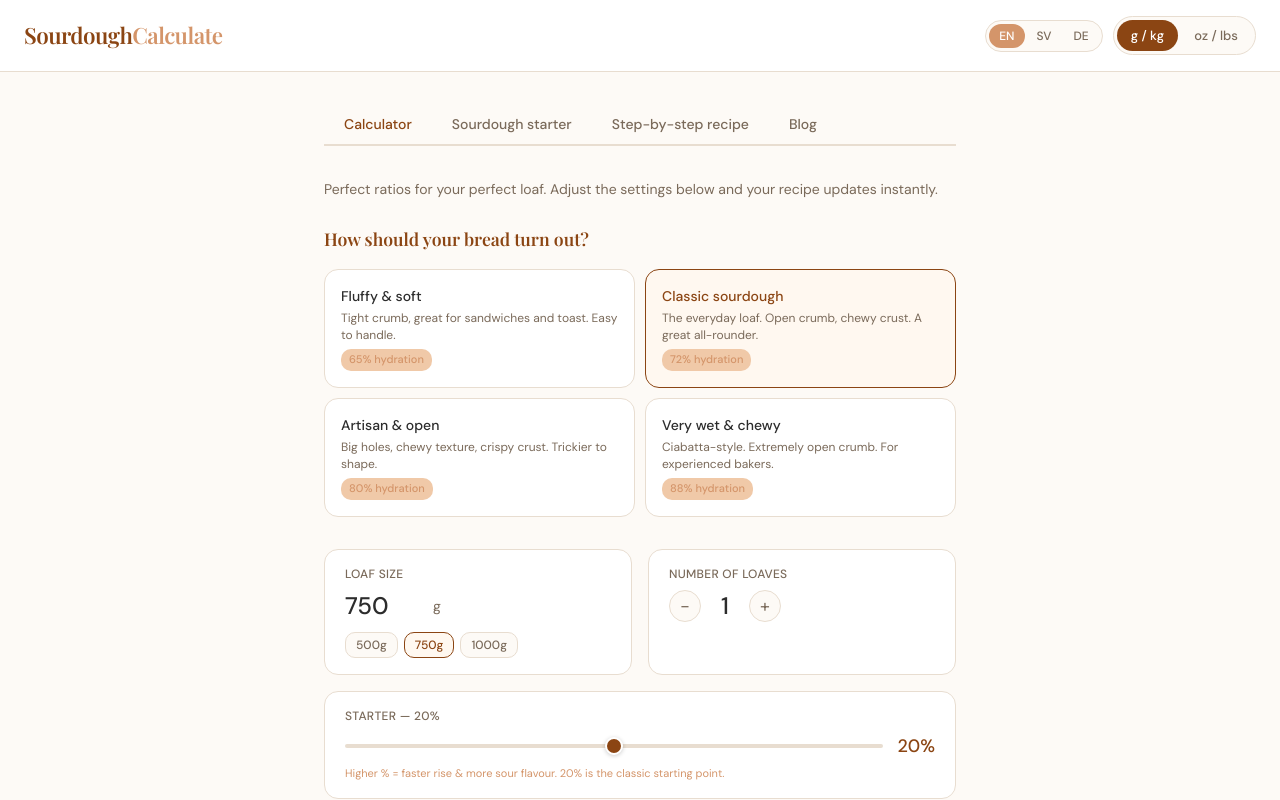
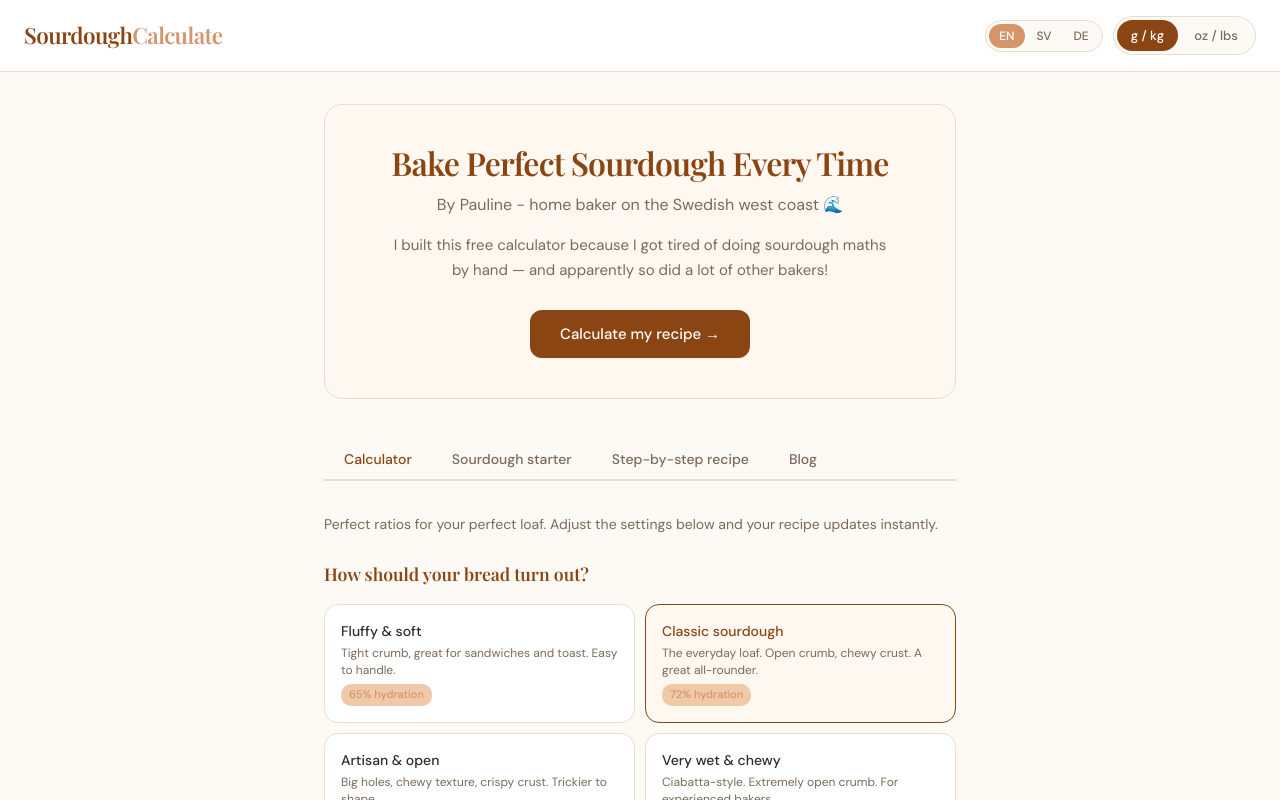
Before and after one commit to paulinesg-droid/CalculateSourdough, a React (Vite) app: page / in a window 1280 px wide. Shown: the top 800 px of the page. Built offline with nearby package versions, Linux system fonts and the light colour scheme.

Commit message:
Update hero section with personal text
Made-with: Cursor

```diff
--- a/src/App.tsx
+++ b/src/App.tsx
@@ -47,11 +47,42 @@ export default function App() {
     setLoafSizeStr(String(n));
   }, []);
 
+  const scrollToCalculator = useCallback(() => {
+    setActiveTab('calculator');
+    window.setTimeout(() => {
+      document.getElementById('calculator')?.scrollIntoView({ behavior: 'smooth', block: 'start' });
+    }, 50);
+  }, []);
+
   return (
     <div className="min-h-screen bg-bg">
       <Header lang={lang} unit={unit} onLang={setLang} onUnit={handleUnit} />
 
-      <main className="mx-auto max-w-[680px] px-6 pb-16 pt-8">
+      <main className="mx-auto max-w-[680px] px-6 pb-16 pt-6 sm:pt-8">
+        <section
+          className="mb-10 rounded-[18px] border border-border bg-bg2 px-5 py-8 text-center sm:px-8 sm:py-10"
+          aria-label="Introduction"
+        >
+          <h1 className="font-display text-[1.65rem] font-semibold leading-snug tracking-tight text-primary sm:text-3xl md:text-[2rem]">
+            Bake Perfect Sourdough Every Time
+          </h1>
+          <p className="mt-3 font-sans text-sm leading-relaxed text-muted sm:text-base">
+            By Pauline - home baker on the Swedish west coast 🌊
+          </p>
+          <p className="mx-auto mt-4 max-w-[32rem] font-sans text-sm leading-relaxed text-muted sm:text-[15px]">
+            I built this free calculator because I got tired of doing sourdough maths by hand — and apparently so did a lot of other bakers!
+          </p>
+          <div className="mt-7 flex justify-center">
+            <button
+              type="button"
+              onClick={scrollToCalculator}
+              className="inline-flex cursor-pointer items-center justify-center rounded-[12px] border-2 border-primary bg-primary px-5 py-3 font-sans text-sm font-medium text-white shadow-sm transition-all duration-150 hover:bg-primary-light hover:border-primary-light active:scale-[0.99] sm:px-7 sm:text-[15px]"
+            >
+              Calculate my recipe →
+            </button>
+          </div>
+        </section>
+
         <div className="tab-bar mb-8 flex gap-0 border-b-2 border-border">
           <button
             type="button"
@@ -93,7 +124,7 @@ export default function App() {
           </button>
         </div>
 
-        <div className={activeTab === 'calculator' ? 'block' : 'hidden'}>
+        <div id="calculator" className={activeTab === 'calculator' ? 'block scroll-mt-24' : 'hidden'}>
           <CalculatorTab
             tr={tr}
             unit={unit}
```
